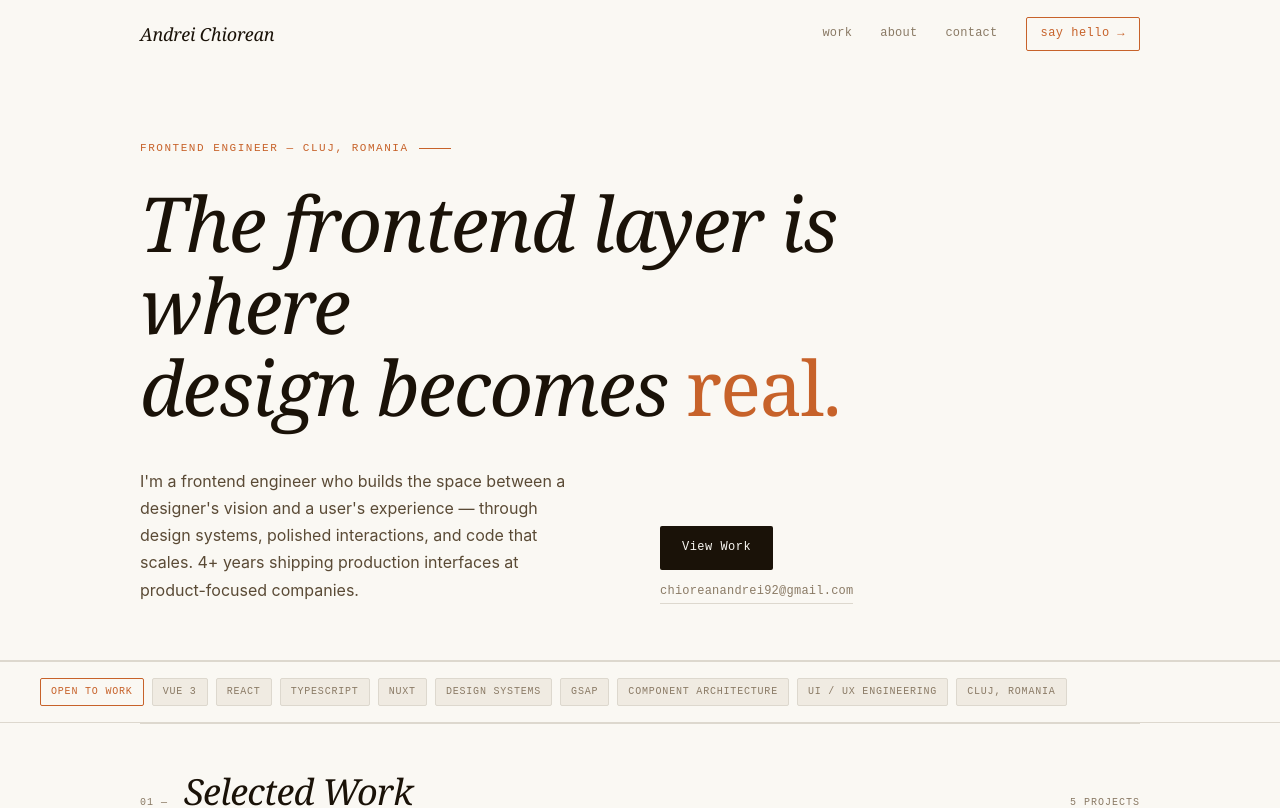
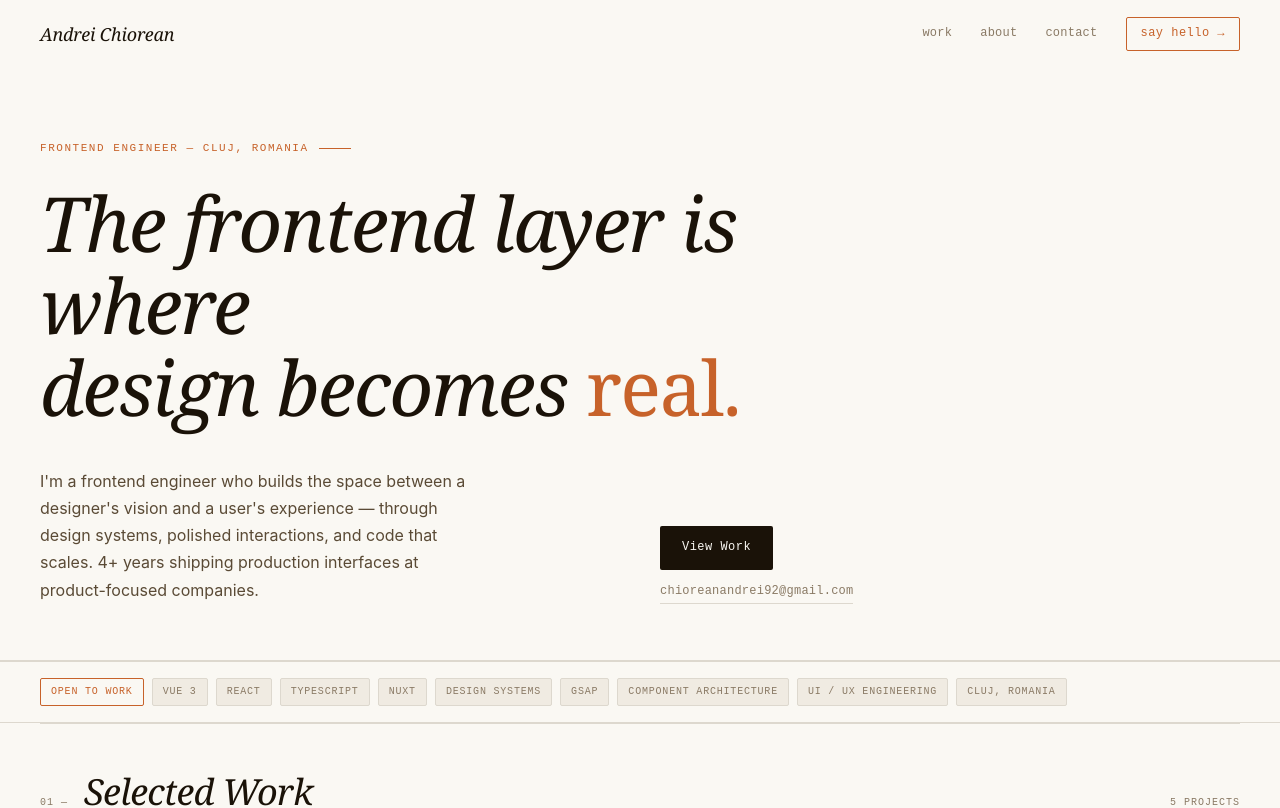
Before and after one commit to CAndrei1601/MyWebsite2021, a Nuxt app: page / in a window 1280 px wide. Shown: the top 808 px of the page. Built offline with nearby package versions, Linux system fonts and the light colour scheme.

Commit message:
feat: 1920px max-width, 1440px container, strip aligned to grid

```diff
--- a/app/assets/styles/main.css
+++ b/app/assets/styles/main.css
@@ -15,7 +15,7 @@
   --font-mono: 'JetBrains Mono', 'Courier New', monospace;
 
   --spacing-section: 48px;
-  --max-width: 1080px;
+  --max-width: 1440px;
 }
 
 /* ── CSS Custom Properties (runtime access) ─── */
@@ -47,6 +47,8 @@ body {
   font-family: var(--font-sans);
   line-height: 1.6;
   overflow-x: hidden;
+  max-width: 1920px;
+  margin-inline: auto;
 }
 
 /* ── Typography Utilities ───────────────────── */
--- a/app/components/layout/AppNav.vue
+++ b/app/components/layout/AppNav.vue
@@ -71,7 +71,11 @@ onUnmounted(() => window.removeEventListener('scroll', handleScroll))
 /* ── Nav shell ───────────────────────────────────────── */
 .site-nav {
   position: fixed;
-  top: 0; left: 0; right: 0;
+  top: 0;
+  left: 50%;
+  transform: translateX(-50%);
+  width: 100%;
+  max-width: 1920px;
   z-index: 100;
   transition: background 0.3s ease, border-color 0.3s ease, backdrop-filter 0.3s ease;
   border-bottom: 1px solid transparent;
--- a/app/components/sections/StripSection.vue
+++ b/app/components/sections/StripSection.vue
@@ -1,6 +1,7 @@
 <!-- app/components/sections/StripSection.vue -->
 <template>
   <div class="strip">
+    <div class="container strip-inner">
       <span class="strip-badge strip-badge--accent">Open to Work</span>
       <span class="strip-item">Vue 3</span>
       <span class="strip-item">React</span>
@@ -12,17 +13,23 @@
       <span class="strip-item">UI / UX Engineering</span>
       <span class="strip-item">Cluj, Romania</span>
     </div>
+  </div>
 </template>
 
 <style scoped>
+/* Border spans full width; content is constrained by .container */
 .strip {
   border-top: 1px solid var(--border);
   border-bottom: 1px solid var(--border);
-  padding: 16px 40px;
+}
+
+.strip-inner {
   display: flex;
   flex-wrap: wrap;
   align-items: center;
   gap: 8px;
+  padding-top: 16px;
+  padding-bottom: 16px;
 }
 
 .strip-item {
@@ -56,8 +63,7 @@
 }
 
 @media (max-width: 600px) {
-  .strip {
-    padding: 14px 20px;
+  .strip-inner {
     gap: 6px;
   }
 }
```
Lines whose indentation alone changed are shown as unchanged.
